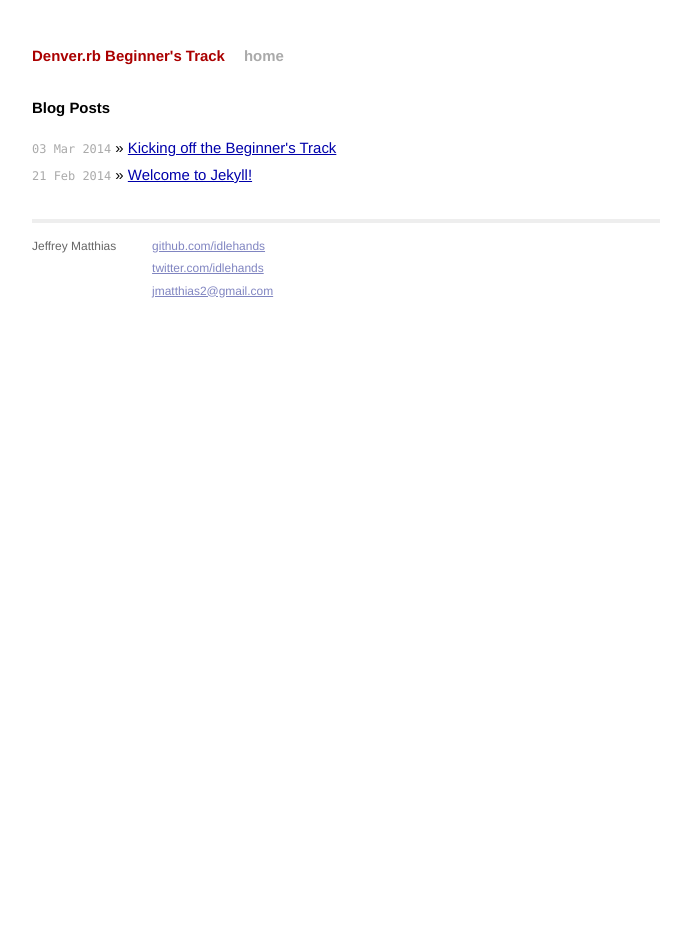
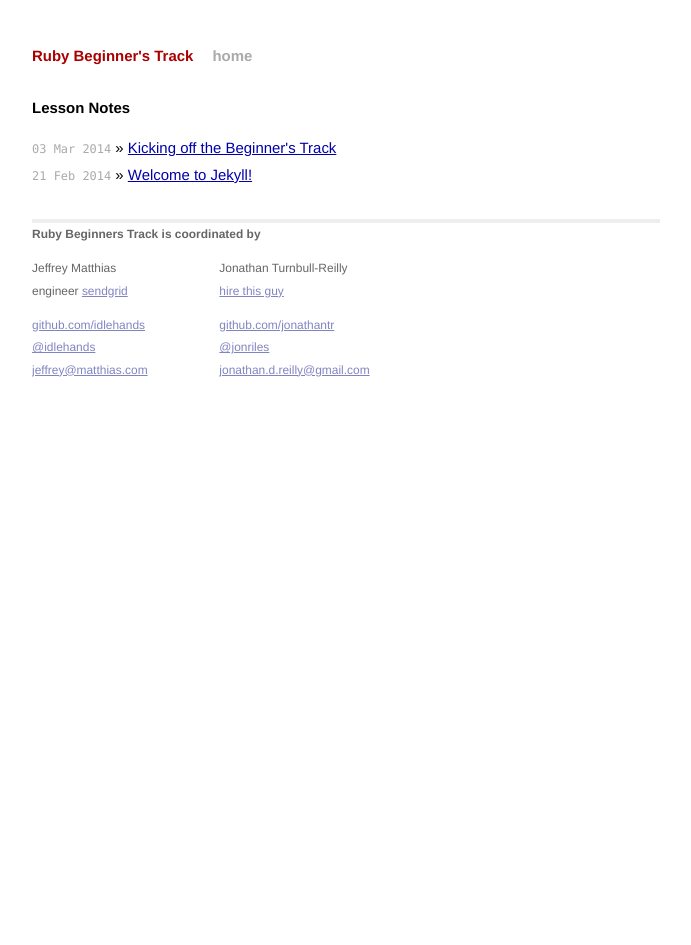
Before and after one commit to rubybeginnerstrack/class, a Jekyll site: the page built from index.html, in a window 1280 px wide. Shown: the whole page, without its empty margins (294-985 px from the left). Built offline with Jekyll 4.4.1, drawn with Linux system fonts in a browser that asks for light colours; Markdown is read by kramdown in place of the engine named in the settings.

Commit message:
Update contact info.

```diff
--- a/_config.yml
+++ b/_config.yml
@@ -1,4 +1,4 @@
-name: Denver.rb Beginner's Track
+name: Ruby Beginner's Track
 markdown: redcarpet
 pygments: true
 exclude: ['Rakefile', 'README.md']
--- a/_layouts/default.html
+++ b/_layouts/default.html
@@ -24,16 +24,33 @@
           {{ content }}
 
           <div class="footer">
+            <div class="subtitle">
+              <h3>
+                Ruby Beginners Track is coordinated by
+              </h3>
+            </div>
             <div class="contact">
               <p>
                 Jeffrey Matthias
+                <br />
+                engineer <a href="https://twitter.com/sendgrid">sendgrid</a>
+              </p>
+              <p>
+                <a href="https://github.com/idlehands">github.com/idlehands</a><br />
+                <a href="https://twitter.com/idlehands">@idlehands</a><br />
+                <a href="mailto:jmatthias2@gmail.com">jeffrey@matthias.com</a>
               </p>
             </div>
             <div class="contact">
               <p>
-                <a href="https://github.com/idlehands">github.com/idlehands</a><br />
-                <a href="https://twitter.com/idlehands">twitter.com/idlehands</a><br />
-                <a href="mailto:jmatthias2@gmail.com">jmatthias2@gmail.com</a>
+                Jonathan Turnbull-Reilly
+                <br />
+                <a href="http://www.linkedin.com/in/jonathantr">hire this guy</a>
+              </p>
+              <p>
+                <a href="https://github.com/jonathantr">github.com/jonathantr</a><br />
+                <a href="https://twitter.com/jonriles">@jonriles</a><br />
+                <a href="mailto:jonathan.d.reilly@gmail.com">jonathan.d.reilly@gmail.com</a>
               </p>
             </div>
           </div>
--- a/css/main.css
+++ b/css/main.css
@@ -104,7 +104,7 @@ a:visited { color: #a0a; }
 
 .footer .contact {
   float: left;
-  margin-right: 3em;
+  margin-right: 6em;
 }
 
 .footer .contact a {
--- a/index.html
+++ b/index.html
@@ -4,7 +4,7 @@
 ---
 
 <div id="home">
-  <h1>Blog Posts</h1>
+  <h1>Lesson Notes</h1>
   <ul class="posts">
     {% for post in site.posts %}
       <li><span>{{ post.date | date_to_string }}</span> &raquo; <a href="{{ post.url }}">{{ post.title }}</a></li>
```
